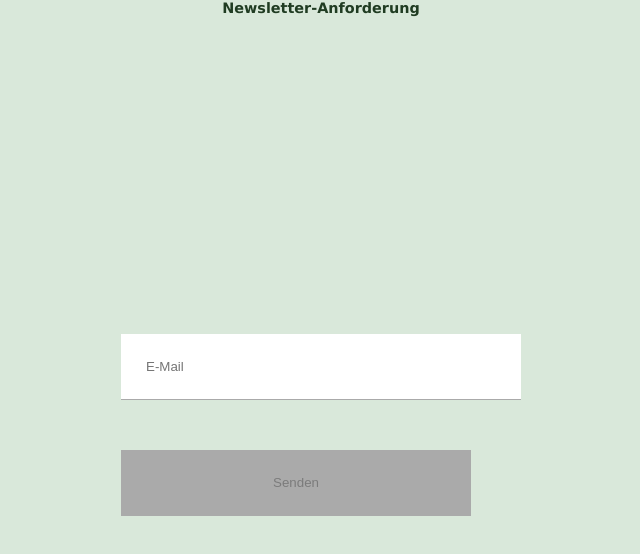
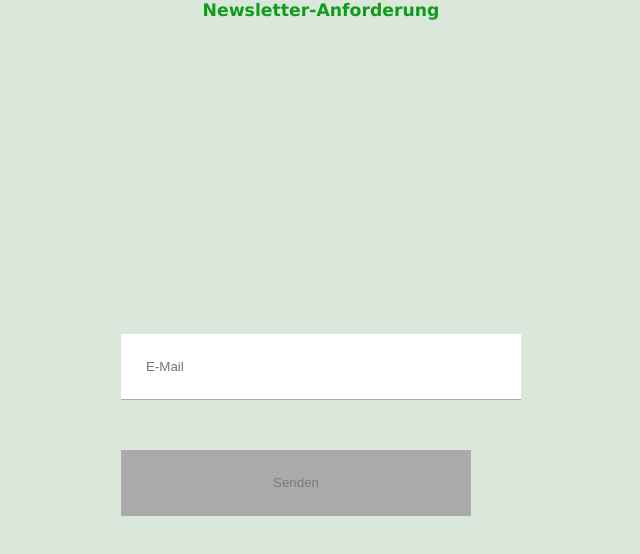
Before and after one commit to egbalrezayi/dreamweaver-git-bsp01, a plain HTML site: page formular.html in a window 1280 px wide. Shown: the whole page, without its empty margins (319-959 px from the left). Drawn offline with Linux system fonts and the light colour scheme.

Commit message:
Änderung der CSS- Grün

```diff
--- a/css/style.css
+++ b/css/style.css
@@ -140,8 +140,8 @@ a:focus, a:hover, a:active{
 }
 
 h1, h2{
-    color: #203c22;
-    font-size: 1em;
+	color: #109B1A;
+	font-size: 1.2em;
 }
 
 .entry{
```
